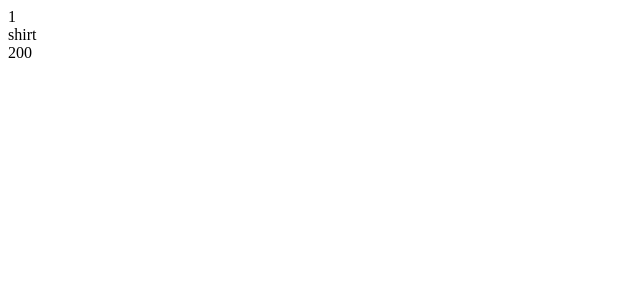
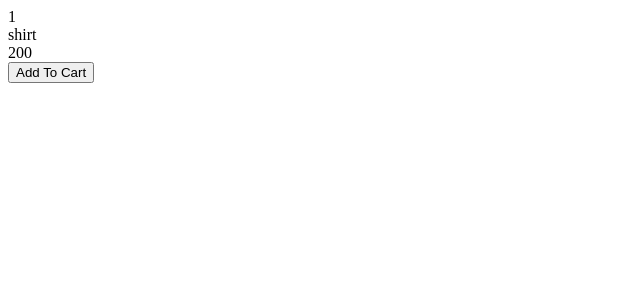
Before and after one commit to pshanthan/swiftcart, an Angular app: page / in a window 1280 px wide. Shown: the top 300 px of the page, without its empty margins (0-640 px from the left). Built offline with nearby package versions, Linux system fonts and the light colour scheme.

Commit message:
Sep 28, 2026, 4:33 PM

```diff
--- a/src/app/product-list.component/product-list.component.html
+++ b/src/app/product-list.component/product-list.component.html
@@ -2,4 +2,7 @@
   <div>{{ p.id }}</div>
   <div>{{ p.name }}</div>
   <div>{{ p.price }}</div>
+  <div>
+    <button (click)="addToCart(p)">Add To Cart</button>
+  </div>
 </div>
--- a/src/app/product-list.component/product-list.component.ts
+++ b/src/app/product-list.component/product-list.component.ts
@@ -3,6 +3,7 @@ import { ProductService } from '../product.service';
 import { Product } from '../models/product';
 import { CommonModule } from '@angular/common';
 import { BehaviorSubject } from 'rxjs';
+import { CartService } from '../cart.service';
 
 @Component({
   selector: 'app-product-list',
@@ -11,7 +12,10 @@ import { BehaviorSubject } from 'rxjs';
   styleUrl: './product-list.component.css',
 })
 export class productListComponent implements OnInit {
-  constructor(public productService: ProductService) {}
+  constructor(
+    public productService: ProductService,
+    public cartService: CartService,
+  ) {}
   products: Product[] = [];
   ngOnInit() {
     this.getProducts();
@@ -21,4 +25,7 @@ export class productListComponent implements OnInit {
       this.products = products;
     });
   }
+  addToCart(product: Product) {
+    this.cartService.addToCart(product);
+  }
 }
```
